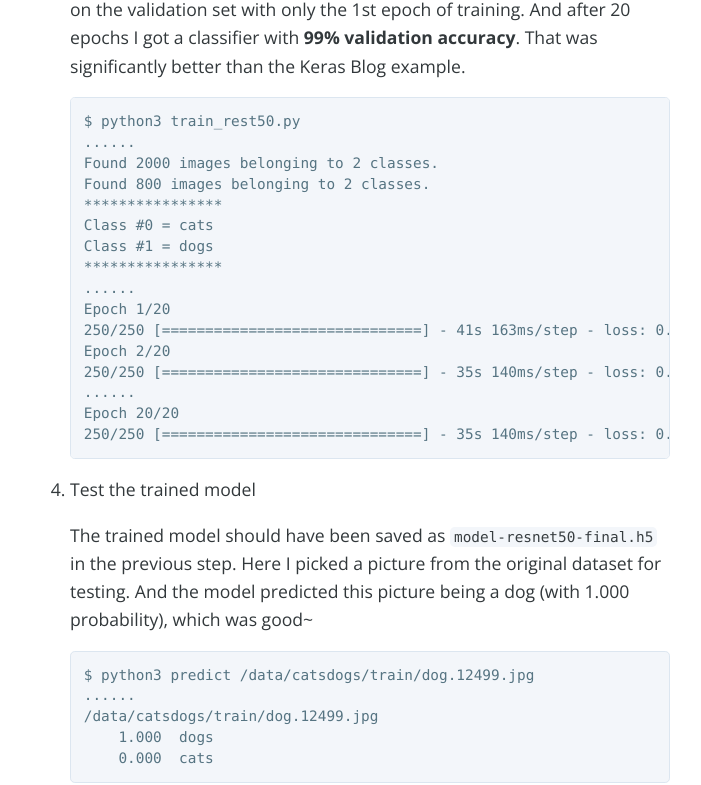
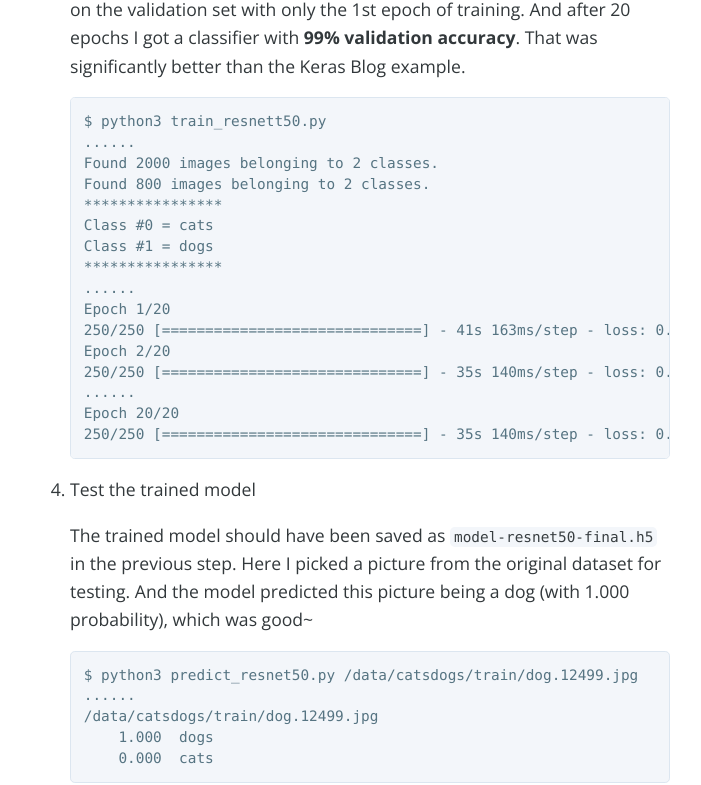
Before and after one commit to jkjung-avt/jkjung-avt.github.io, a Jekyll site: the page built from _posts/2018-04-14-keras-tutorial.md, in a window 1280 px wide and 1400 px high, scrolled down 2211 px. Shown: the part 147-932 px from the top of the window, without its empty margins (290-991 px from the left). Built offline with Jekyll 4.4.1, drawn with Linux system fonts in a browser that asks for light colours; nearby versions of some CDN libraries; comment, search, counter and statistics services are not loaded.

Commit message:
Fix typos

````diff
--- a/_posts/2018-04-14-keras-tutorial.md
+++ b/_posts/2018-04-14-keras-tutorial.md
@@ -84,7 +84,7 @@ In my own case, I usd `tensorflow-gpu (1.7.0)` and the Keras package within. Ref
    Run the following command. Note that I was getting over 98% accuracy on the validation set with only the 1st epoch of training. And after 20 epochs I got a classifier with **99% validation accuracy**. That was significantly better than the Keras Blog example.
 
    ```
-   $ python3 train_rest50.py
+   $ python3 train_resnett50.py
    ......
    Found 2000 images belonging to 2 classes.
    Found 800 images belonging to 2 classes.
@@ -107,7 +107,7 @@ In my own case, I usd `tensorflow-gpu (1.7.0)` and the Keras package within. Ref
    The trained model should have been saved as `model-resnet50-final.h5` in the previous step. Here I picked a picture from the original dataset for testing. And the model predicted this picture being a dog (with 1.000 probability), which was good~
 
    ```
-   $ python3 predict /data/catsdogs/train/dog.12499.jpg
+   $ python3 predict_resnet50.py /data/catsdogs/train/dog.12499.jpg
    ......
    /data/catsdogs/train/dog.12499.jpg
        1.000  dogs
````
